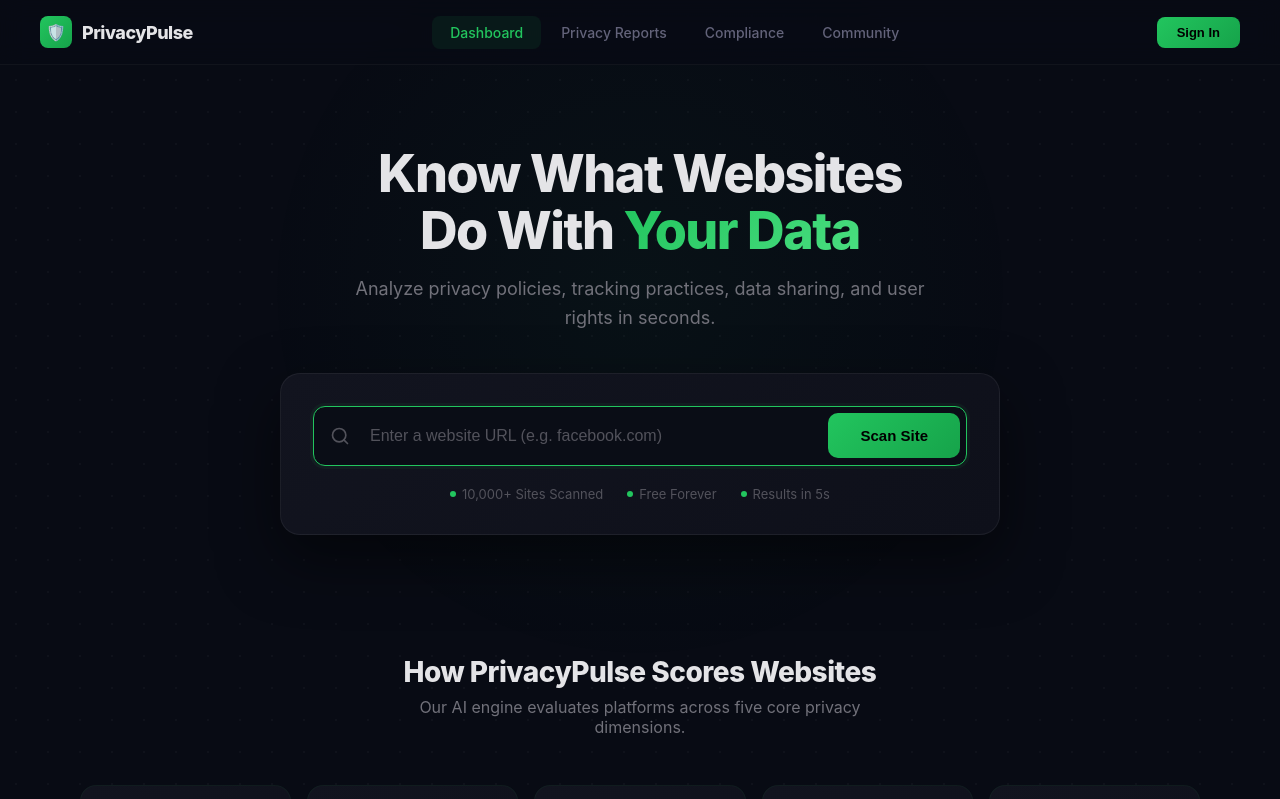
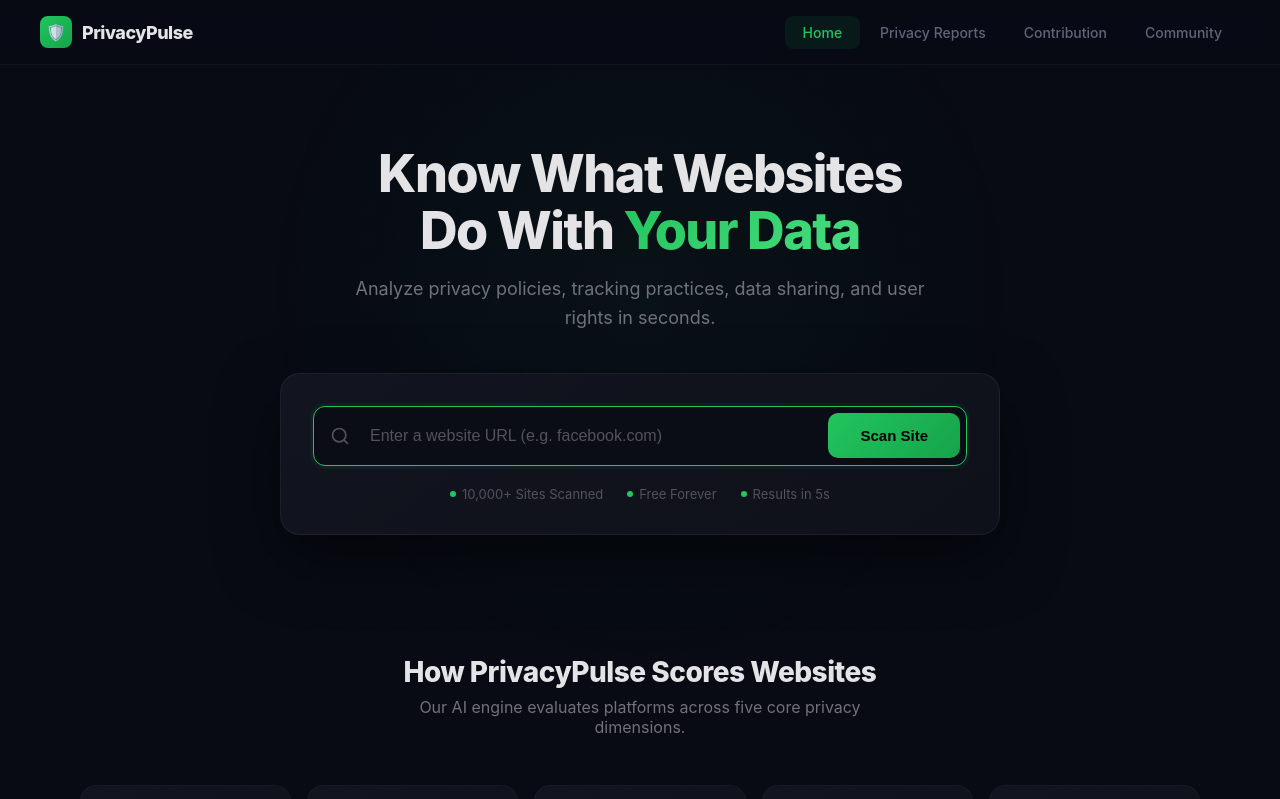
Before and after one commit to abinayaitmec-lab/privacy-pulse, a Flask app: template templates/index.html in a window 1280 px wide. Shown: the top 799 px of the page. Run offline with Flask 3, Linux system fonts and the light colour scheme; the template is opened without the code that fills it, so the values that code supplies are empty; some libraries are stand-ins or nearby versions.

Commit message:
Remove signin, rename nav links to scroll to sections, hide sections on scorecard

```diff
--- a/templates/index.html
+++ b/templates/index.html
@@ -135,7 +135,7 @@ body {
 #errorUrl { color: #52525b; font-size: 12px; margin-bottom: 4px; }
 
 /* ===== SCORING SECTION ===== */
-.section { padding: 60px 0; }
+.section { padding: 60px 0; scroll-margin-top: 80px; }
 .section-header { text-align: center; margin-bottom: 48px; }
 .section-header p { color: #71717a; font-size: 16px; max-width: 500px; margin: 0 auto; }
 .section-header .section-label {
@@ -395,12 +395,11 @@ body {
             <span class="nav-brand-text">PrivacyPulse</span>
         </a>
         <div class="nav-center">
-            <a href="/" class="nav-link active">Dashboard</a>
-            <a href="#" class="nav-link">Privacy Reports</a>
-            <a href="#" class="nav-link">Compliance</a>
+            <a href="/" class="nav-link active">Home</a>
+            <a href="#watchlistSection" class="nav-link">Privacy Reports</a>
+            <a href="#contributeSection" class="nav-link">Contribution</a>
             <a href="contributions.html" class="nav-link">Community</a>
         </div>
-        <button class="nav-signin">Sign In</button>
     </div>
 </nav>
 
@@ -878,6 +877,9 @@ function renderScorecard(s) {
     document.getElementById("verdictText").textContent = s.verdict || "";
 
     document.getElementById("inputCard").style.display = "none";
+    document.getElementById("scoringSection").style.display = "none";
+    document.getElementById("watchlistSection").style.display = "none";
+    document.getElementById("contributeSection").style.display = "none";
     document.getElementById("scorecard").style.display = "block";
     document.getElementById("scorecard").classList.add("card-entrance");
 
```
